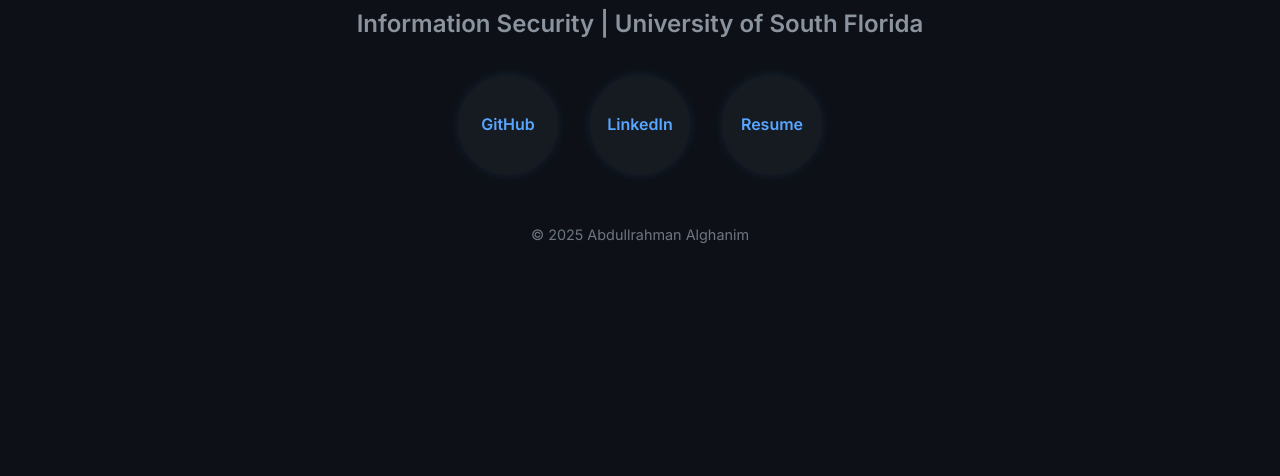
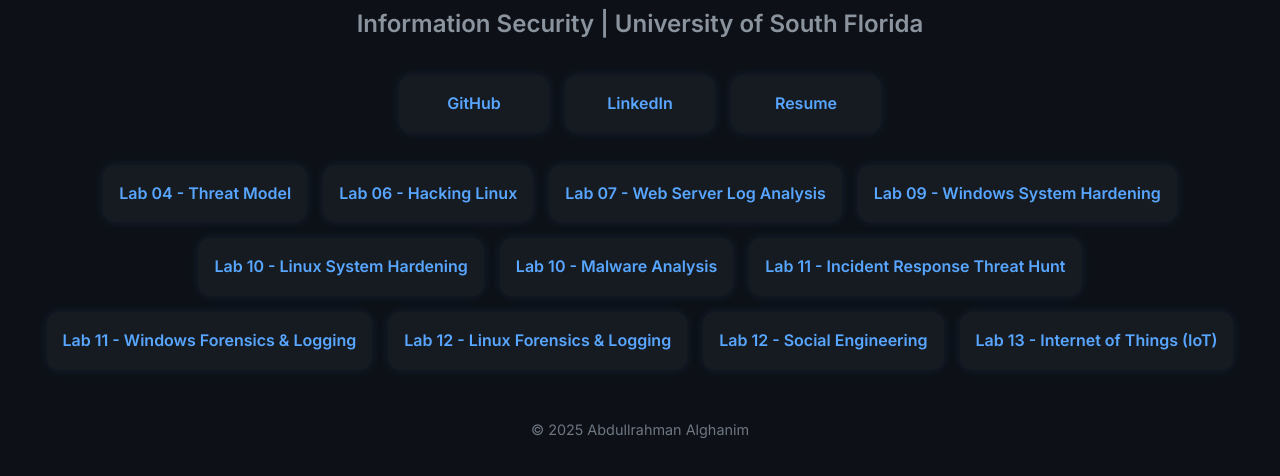
Before and after one commit to Abdul22002/abdul22002.github.io, a plain HTML site: page index.html in a window 1280 px wide. Shown: the part 112-588 px from the top of the page. Drawn offline with Linux system fonts and the light colour scheme.

Commit message:
Update index.html

```diff
--- a/index.html
+++ b/index.html
@@ -37,17 +37,18 @@
       margin-bottom: 2rem;
     }
 
-    .socials {
+    .socials, .docs {
       display: flex;
+      flex-wrap: wrap;
       justify-content: center;
-      gap: 2rem;
+      gap: 1rem;
       margin-top: 2rem;
     }
 
-    .social-link {
-      width: 100px;
-      height: 100px;
-      border-radius: 50%;
+    .social-link, .doc-link {
+      min-width: 150px;
+      padding: 1rem;
+      border-radius: 12px;
       background-color: #161b22;
       display: flex;
       align-items: center;
@@ -59,8 +60,8 @@
       transition: transform 0.3s ease, box-shadow 0.3s ease;
     }
 
-    .social-link:hover {
-      transform: scale(1.1);
+    .social-link:hover, .doc-link:hover {
+      transform: scale(1.05);
       box-shadow: 0 0 18px rgba(88, 166, 255, 0.3);
     }
 
@@ -81,6 +82,20 @@
     <a class="social-link" href="resume.pdf" target="_blank">Resume</a>
   </div>
 
+  <div class="docs">
+    <a class="doc-link" href="Lab 04 threat model.docx" target="_blank">Lab 04 - Threat Model</a>
+    <a class="doc-link" href="Lab 6 hacking linux.docx" target="_blank">Lab 06 - Hacking Linux</a>
+    <a class="doc-link" href="LAB 07 - Web Server Log Analysis.docx" target="_blank">Lab 07 - Web Server Log Analysis</a>
+    <a class="doc-link" href="LAB 9 Windows System Hardening.docx" target="_blank">Lab 09 - Windows System Hardening</a>
+    <a class="doc-link" href="LAB 10 - Linux System Hardening.docx" target="_blank">Lab 10 - Linux System Hardening</a>
+    <a class="doc-link" href="LAB 10 - Malware Analysis.docx" target="_blank">Lab 10 - Malware Analysis</a>
+    <a class="doc-link" href="LAB 11 - Incident Response Threat Hunt.docx" target="_blank">Lab 11 - Incident Response Threat Hunt</a>
+    <a class="doc-link" href="LAB 11 - Windows Forensics & Logging.docx" target="_blank">Lab 11 - Windows Forensics & Logging</a>
+    <a class="doc-link" href="LAB 12 - Linux Forensics & Logging.docx" target="_blank">Lab 12 - Linux Forensics & Logging</a>
+    <a class="doc-link" href="LAB 12 - Social Engineering.docx" target="_blank">Lab 12 - Social Engineering</a>
+    <a class="doc-link" href="LAB 13 - Internet of Things (IoT).docx" target="_blank">Lab 13 - Internet of Things (IoT)</a>
+  </div>
+
   <footer>
     <p>&copy; 2025 Abdullrahman Alghanim</p>
   </footer>
```
